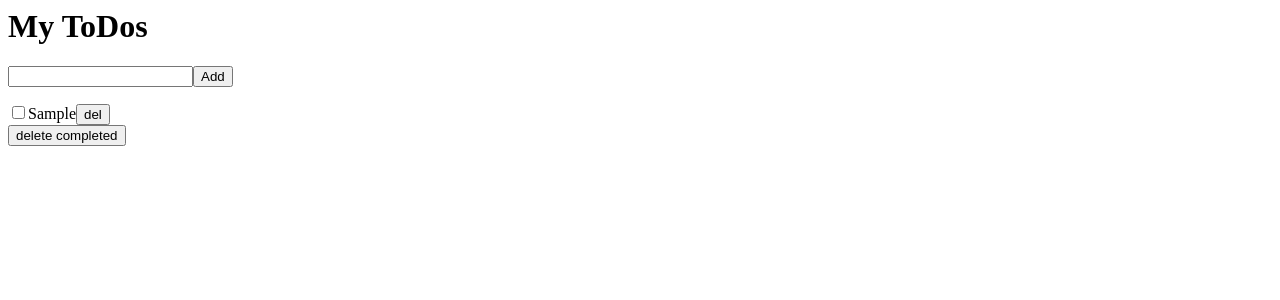
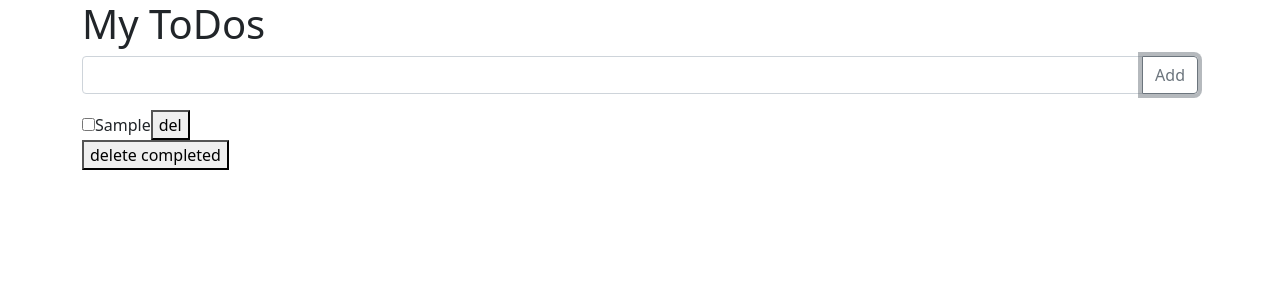
Before and after one commit to splastiq/simple-todolist-angular, an Angular app: page / in a window 1280 px wide. Both pictures are taken after typing "Sample" into the empty fields and a click on the button "Add". Shown: the top 300 px of the page. Built offline with nearby package versions, Linux system fonts and the light colour scheme.

Commit message:
feat: add bootstrap styles

```diff
--- a/src/app/app.component.css
+++ b/src/app/app.component.css
@@ -1,6 +1,7 @@
 ul {
   margin: 0;
   padding: 0;
+  list-style: none;
 }
 
 .completed {
--- a/src/app/app.component.html
+++ b/src/app/app.component.html
@@ -1,17 +1,15 @@
+<section class="container">
   <h1>My ToDos</h1>
   <form [formGroup]="form" (ngSubmit)="addItem()">
-  <input type="text" formControlName="title" />
-  <button type="submit">
-    Add
-  </button>
+    <div class="input-group mb-3">
+      <input type="text" class="form-control" formControlName="title" />
+      <button class="btn btn-outline-secondary" type="submit">Add</button>
+    </div>
   </form>
   <ul>
-  <li *ngFor="let item of this.dataService.getItems">
+    <li *ngFor="let item of getItems()">
       <span class="checkbox"
-      ><input
-        type="checkbox"
-        [(ngModel)]="item.done"
-        (click)="this.dataService.save()"
+        ><input type="checkbox" [(ngModel)]="item.done" (change)="save()"
       /></span>
       <span
         *ngIf="!item.edit; else editingTodo"
@@ -33,3 +31,4 @@
     </li>
   </ul>
   <button (click)="deleteCompleted()">delete completed</button>
+</section>
--- a/src/app/app.component.ts
+++ b/src/app/app.component.ts
@@ -1,6 +1,6 @@
 import { Component } from "@angular/core";
 import { DataService } from "./data.service";
-import { FormBuilder } from "@angular/forms";
+import { FormBuilder, FormGroup } from "@angular/forms";
 
 @Component({
   selector: "my-app",
@@ -8,9 +8,9 @@ import { FormBuilder } from "@angular/forms";
   styleUrls: ["./app.component.css"]
 })
 export class AppComponent {
-  form;
+  form: FormGroup;
   constructor(
-    public dataService: DataService,
+    private dataService: DataService,
     private formBuilder: FormBuilder
   ) {
     this.form = this.formBuilder.group({
@@ -18,8 +18,8 @@ export class AppComponent {
     });
   }
 
-  test() {
-    console.log("test");
+  getItems() {
+    return this.dataService.getItems;
   }
 
   addItem() {
@@ -31,15 +31,15 @@ export class AppComponent {
     this.form.reset();
   }
 
-  doneEdit(item) {
+  doneEdit(item: { edit: boolean }) {
     this.dataService.doneEdit(item);
   }
 
-  editItem(item) {
+  editItem(item: { edit: boolean }) {
     this.dataService.editItem(item);
   }
 
-  deleteItem(id) {
+  deleteItem(id: string) {
     this.dataService.deleteItem(id);
   }
 
@@ -47,7 +47,11 @@ export class AppComponent {
     this.dataService.deleteCompleted();
   }
 
-  completeItem(item) {
+  completeItem(item: { done: boolean }) {
     this.dataService.completeItem(item);
   }
+
+  save() {
+    this.dataService.save();
+  }
 }
--- a/src/app/data.service.ts
+++ b/src/app/data.service.ts
@@ -26,12 +26,12 @@ export class DataService {
     return this.items;
   }
 
-  addItem(item): void {
+  addItem(item: string): void {
     this.items.push(new Item(item));
     this.save();
   }
 
-  deleteItem(id): void {
+  deleteItem(id: string): void {
     this.items = this.items.filter(item => item.id !== id);
     this.save();
   }
@@ -41,17 +41,17 @@ export class DataService {
     this.save();
   }
 
-  editItem(item): void {
+  editItem(item: { edit: boolean }): void {
     item.edit = true;
     this.save();
   }
 
-  doneEdit(item) {
+  doneEdit(item: { edit: boolean }) {
     item.edit = false;
     this.save();
   }
 
-  completeItem(item) {
+  completeItem(item: { done: boolean }) {
     item.done = !item.done;
     this.save();
   }
--- a/src/index.html
+++ b/src/index.html
@@ -1 +1,20 @@
-<my-app>loading</my-app>
+<!DOCTYPE html>
+<html lang="en">
+  <head>
+    <meta charset="utf-8" />
+    <title>My ToDo</title>
+    <base href="./" />
+    <meta name="viewport" content="width=device-width, initial-scale=1" />
+    <link
+      rel="stylesheet"
+      href="https://kit-free.fontawesome.com/releases/latest/css/free.min.css"
+    />
+    <link
+      href="https://cdn.jsdelivr.net/npm/bootstrap@5.0.0-alpha3/dist/css/bootstrap.min.css"
+      rel="stylesheet"
+    />
+  </head>
+  <body>
+    <my-app>loading</my-app>
+  </body>
+</html>
```
Lines whose indentation alone changed are shown as unchanged.
